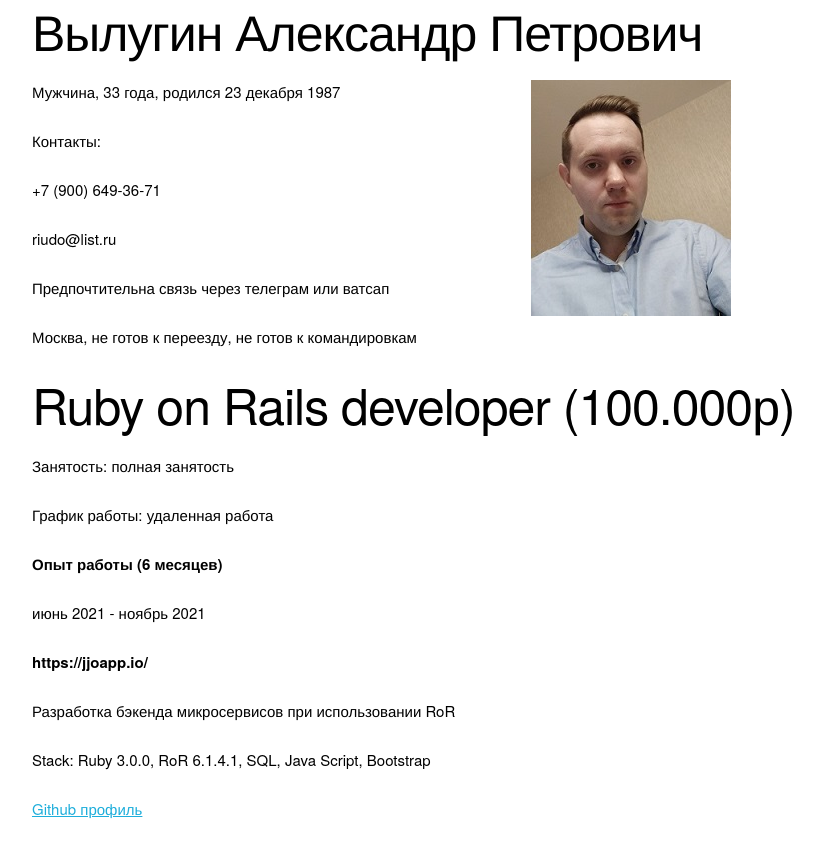
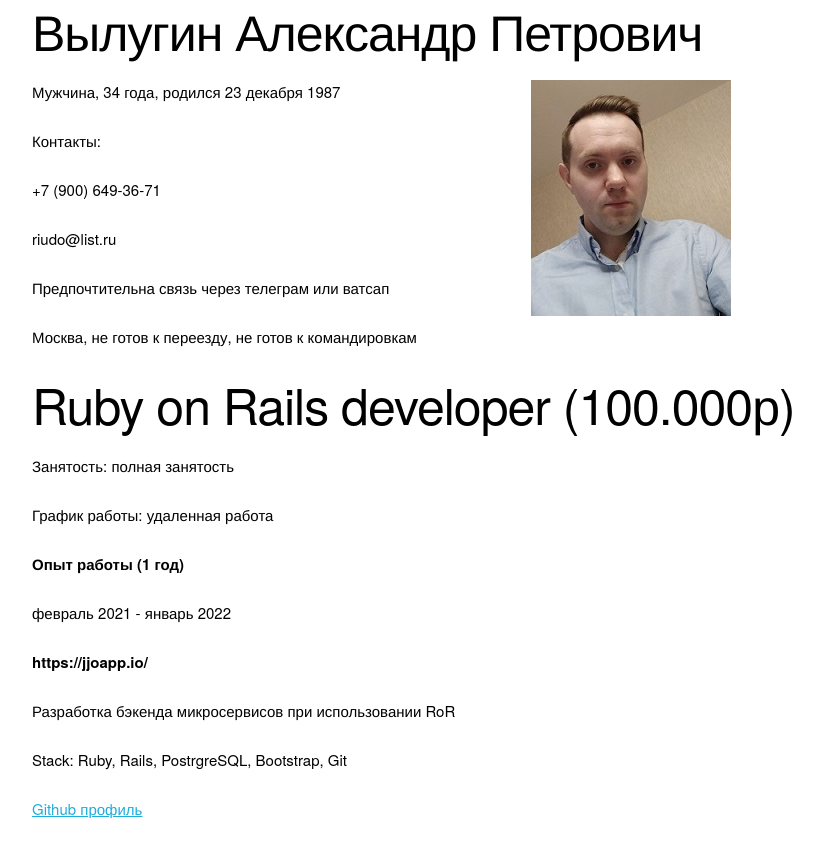
Before and after one commit to signore-pomodoro/cv, a plain HTML site: page index.html in a window 1280 px wide. Shown: the whole page, without its empty margins (128-951 px from the left). Drawn offline with Linux system fonts and the light colour scheme.

Commit message:
Update index.html

```diff
--- a/index.html
+++ b/index.html
@@ -12,7 +12,7 @@
  <div class="row">
     <div class="six columns">
 
-  <p>Мужчина, 33 года, родился 23 декабря 1987<p>
+  <p>Мужчина, 34 года, родился 23 декабря 1987<p>
   <p>Контакты:<p>
   <p>+7 (900) 649-36-71 </p>
   <p>riudo@list.ru</p>
@@ -27,11 +27,11 @@
   <h1>Ruby on Rails developer (100.000р)</h1>
   <p>Занятость: полная занятость</p>
   <p>График работы: удаленная работа</p>
-  <p><b>Опыт работы (6 месяцев)</b></p>
-  <p>июнь 2021 - ноябрь 2021</p>
+  <p><b>Опыт работы (1 год)</b></p>
+  <p>февраль 2021 - январь 2022</p>
   <p><b>https://jjoapp.io/</b></p>
   <p>Разработка бэкенда микросервисов при использовании RoR</p>
-  <p>Stack: Ruby 3.0.0, RoR 6.1.4.1, SQL, Java Script, Bootstrap</p>
+  <p>Stack: Ruby, Rails, PostrgreSQL, Bootstrap, Git</p>
   <p><a href="https://github.com/signore-pomodoro" target="blank">Github профиль</a></p>
 </div>
  </body>
```
